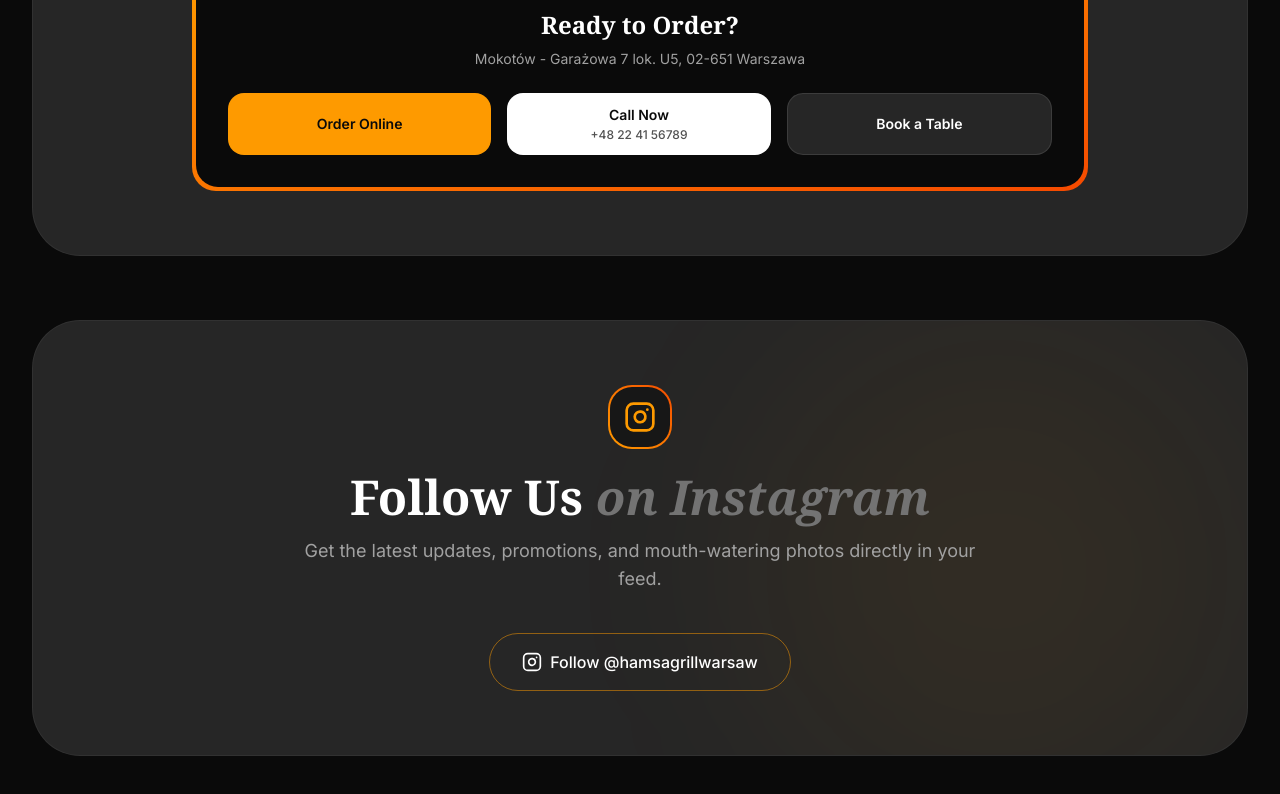
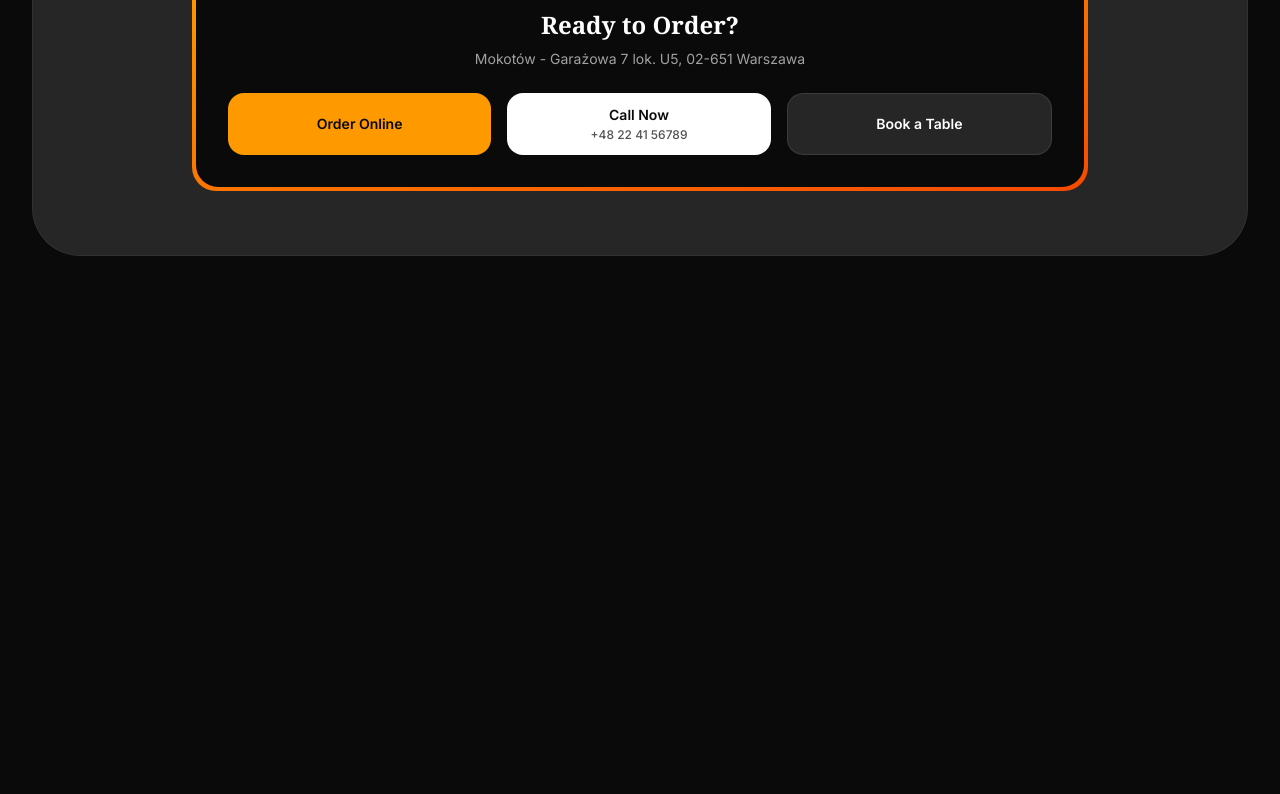
Before and after one commit to joannagontarczyk/hamsagrillwebsite, a React (Vite) app: page / in a window 1280 px wide. Shown: the part 4975-5769 px from the top of the page. After the commit the page ends 5295 px from the top, so only its background shows below. Built offline with nearby package versions, Linux system fonts and the light colour scheme; a web font is replaced by a local one.

Commit message:
feat: Remove Instagram section
The Instagram section has been removed from the landing page. This change streamlines the content and removes potentially outdated social media integration.

```diff
--- a/src/App.tsx
+++ b/src/App.tsx
@@ -772,44 +772,7 @@ export default function App() {
 
 
 
-      {/* Instagram Section */}
-      <section className="pb-32 relative z-10">
-        <div className="max-w-7xl mx-auto px-4 sm:px-6 lg:px-8">
-          <div className="bg-neutral-800 backdrop-blur-2xl rounded-[3rem] border border-white/5 p-8 md:p-16 relative overflow-hidden">
-            <div className="absolute top-0 right-0 w-[500px] h-[500px] bg-amber-500/5 rounded-full blur-[100px] pointer-events-none" />
-            <div className="relative z-10 text-center">
-              <motion.div
-                initial="hidden"
-            whileInView="show"
-            viewport={{ once: true, margin: "-100px" }}
-            variants={staggerContainer}
-            className="flex flex-col items-center"
-          >
-            <motion.div variants={fadeUp} className="w-16 h-16 rounded-3xl bg-gradient-to-tr from-amber-500 to-orange-600 p-[2px] mb-6">
-              <div className="w-full h-full bg-neutral-900 rounded-[22px] flex items-center justify-center">
-                <Instagram className="h-8 w-8 text-amber-500" />
-              </div>
-            </motion.div>
-            <motion.h2 variants={fadeUp} className="text-4xl md:text-5xl font-serif font-bold text-white mb-4">
-              {t.instagram.title} <span className="italic text-neutral-500">{t.instagram.subtitle}</span>
-            </motion.h2>
-            <motion.p variants={fadeUp} className="text-neutral-400 max-w-2xl mx-auto text-lg mb-10">
-              {t.instagram.description}
-            </motion.p>
-            <motion.a
-              variants={fadeUp}
-              href="https://www.instagram.com/hamsagrillwarsaw/"
-              target="_blank"
-              rel="noopener noreferrer"
-              className="inline-flex items-center justify-center gap-2 px-8 py-4 rounded-full font-medium text-white border border-amber-500/50 hover:bg-amber-500 hover:text-neutral-950 transition-all duration-300"
-            >
-              <Instagram className="h-5 w-5" /> {t.instagram.followBtn}
-            </motion.a>
-          </motion.div>
-            </div>
-          </div>
-        </div>
-      </section>
+
 
       {/* Space Image Modal */}
       <AnimatePresence>
```
